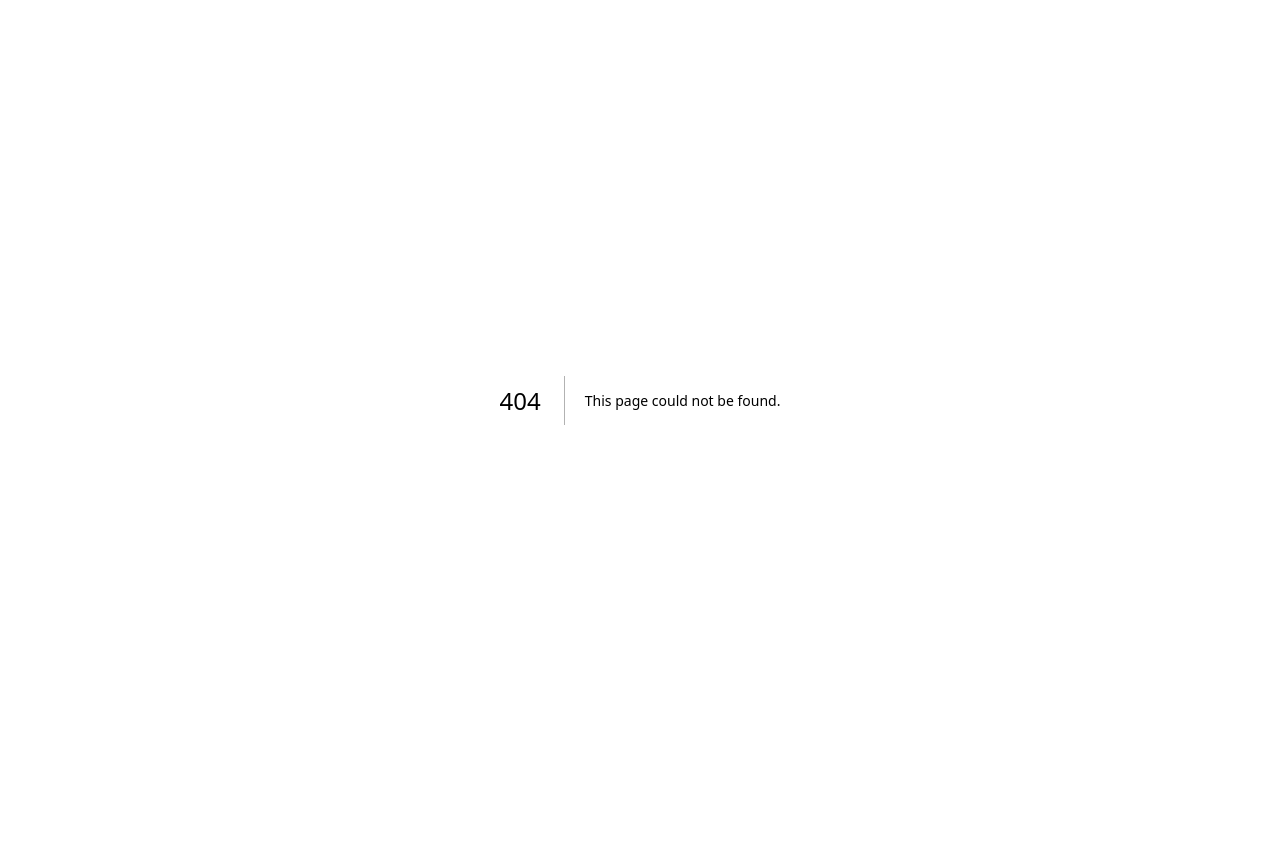
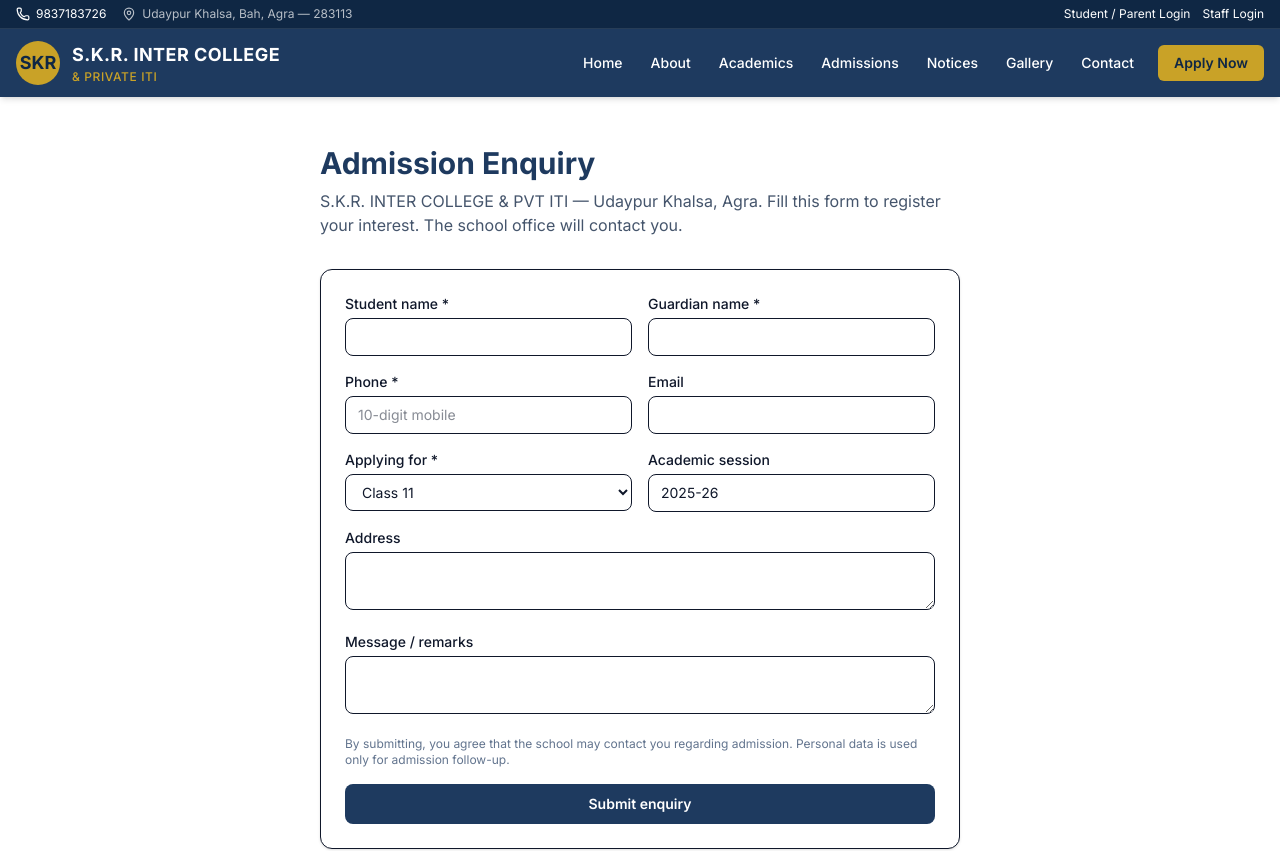
Before and after one commit to princetyagi1424/SKR-INTER-COLLEGE, a Next.js app: page /apply-now in a window 1280 px wide. Before the commit this address had no page. Shown: the top 851 px of the page. Before the commit the page ends 800 px from the top, so only its background shows below. Built offline with nearby package versions, Linux system fonts and the light colour scheme.

Commit message:
feat: working admission enquiry form at /apply-now

```diff
--- /dev/null
+++ b/src/app/(public)/apply-now/page.tsx
@@ -0,0 +1,143 @@
+"use client";
+
+import { useState } from "react";
+import Link from "next/link";
+import { PublicHeader } from "@/components/layout/PublicHeader";
+import { PublicFooter } from "@/components/layout/PublicFooter";
+
+export default function ApplyNowPage() {
+  const [loading, setLoading] = useState(false);
+  const [error, setError] = useState("");
+  const [success, setSuccess] = useState<{ applicationNo: string } | null>(null);
+  const [form, setForm] = useState({
+    studentName: "",
+    guardianName: "",
+    phone: "",
+    email: "",
+    applyingClass: "Class 11",
+    academicSession: "2025-26",
+    address: "",
+    message: "",
+  });
+
+  function set(field: string, value: string) {
+    setForm((f) => ({ ...f, [field]: value }));
+  }
+
+  async function handleSubmit(e: React.FormEvent) {
+    e.preventDefault();
+    setError("");
+    setLoading(true);
+    try {
+      const res = await fetch("/api/admissions/enquiry", {
+        method: "POST",
+        headers: { "Content-Type": "application/json" },
+        body: JSON.stringify(form),
+      });
+      const data = await res.json();
+      if (!res.ok) {
+        setError(data.error || "Submission failed");
+        return;
+      }
+      setSuccess({ applicationNo: data.applicationNo });
+    } catch {
+      setError("Network error. Please try again or call 9837183726.");
+    } finally {
+      setLoading(false);
+    }
+  }
+
+  return (
+    <div className="flex min-h-screen flex-col">
+      <PublicHeader />
+      <main className="mx-auto max-w-2xl flex-1 px-4 py-12">
+        <h1 className="mb-2 text-3xl font-bold text-[var(--color-navy)]">Admission Enquiry</h1>
+        <p className="mb-8 text-slate-600">
+          S.K.R. INTER COLLEGE & PVT ITI — Udaypur Khalsa, Agra. Fill this form to register your interest.
+          The school office will contact you.
+        </p>
+
+        {success ? (
+          <div className="rounded-xl border border-green-200 bg-green-50 p-6 text-center">
+            <p className="mb-2 text-lg font-semibold text-green-800">Enquiry submitted successfully</p>
+            <p className="mb-4 text-sm text-green-700">
+              Your reference number:{" "}
+              <span className="font-mono font-bold">{success.applicationNo}</span>
+            </p>
+            <p className="text-sm text-green-700">Please save this number and call 9837183726 for follow-up.</p>
+            <Link href="/" className="mt-4 inline-block text-sm font-medium text-[var(--color-navy)] underline">
+              Back to home
+            </Link>
+          </div>
+        ) : (
+          <form onSubmit={handleSubmit} className="space-y-4 rounded-xl border bg-white p-6 shadow-sm">
+            {error && (
+              <div className="rounded-lg bg-red-50 px-4 py-3 text-sm text-red-700">{error}</div>
+            )}
+            <div className="grid gap-4 sm:grid-cols-2">
+              <div>
+                <label className="mb-1 block text-sm font-medium">Student name *</label>
+                <input required value={form.studentName} onChange={(e) => set("studentName", e.target.value)}
+                  className="w-full rounded-lg border px-3 py-2 text-sm" />
+              </div>
+              <div>
+                <label className="mb-1 block text-sm font-medium">Guardian name *</label>
+                <input required value={form.guardianName} onChange={(e) => set("guardianName", e.target.value)}
+                  className="w-full rounded-lg border px-3 py-2 text-sm" />
+              </div>
+            </div>
+            <div className="grid gap-4 sm:grid-cols-2">
+              <div>
+                <label className="mb-1 block text-sm font-medium">Phone *</label>
+                <input required type="tel" value={form.phone} onChange={(e) => set("phone", e.target.value)}
+                  className="w-full rounded-lg border px-3 py-2 text-sm" placeholder="10-digit mobile" />
+              </div>
+              <div>
+                <label className="mb-1 block text-sm font-medium">Email</label>
+                <input type="email" value={form.email} onChange={(e) => set("email", e.target.value)}
+                  className="w-full rounded-lg border px-3 py-2 text-sm" />
+              </div>
+            </div>
+            <div className="grid gap-4 sm:grid-cols-2">
+              <div>
+                <label className="mb-1 block text-sm font-medium">Applying for *</label>
+                <select value={form.applyingClass} onChange={(e) => set("applyingClass", e.target.value)}
+                  className="w-full rounded-lg border px-3 py-2 text-sm">
+                  <option>Class 9</option>
+                  <option>Class 10</option>
+                  <option>Class 11</option>
+                  <option>Class 12</option>
+                  <option>ITI Trade</option>
+                </select>
+              </div>
+              <div>
+                <label className="mb-1 block text-sm font-medium">Academic session</label>
+                <input value={form.academicSession} onChange={(e) => set("academicSession", e.target.value)}
+                  className="w-full rounded-lg border px-3 py-2 text-sm" />
+              </div>
+            </div>
+            <div>
+              <label className="mb-1 block text-sm font-medium">Address</label>
+              <textarea value={form.address} onChange={(e) => set("address", e.target.value)}
+                rows={2} className="w-full rounded-lg border px-3 py-2 text-sm" />
+            </div>
+            <div>
+              <label className="mb-1 block text-sm font-medium">Message / remarks</label>
+              <textarea value={form.message} onChange={(e) => set("message", e.target.value)}
+                rows={2} className="w-full rounded-lg border px-3 py-2 text-sm" />
+            </div>
+            <p className="text-xs text-slate-500">
+              By submitting, you agree that the school may contact you regarding admission.
+              Personal data is used only for admission follow-up.
+            </p>
+            <button type="submit" disabled={loading}
+              className="w-full rounded-lg bg-[var(--color-navy)] py-2.5 text-sm font-semibold text-white disabled:opacity-60">
+              {loading ? "Submitting…" : "Submit enquiry"}
+            </button>
+          </form>
+        )}
+      </main>
+      <PublicFooter />
+    </div>
+  );
+}
```
